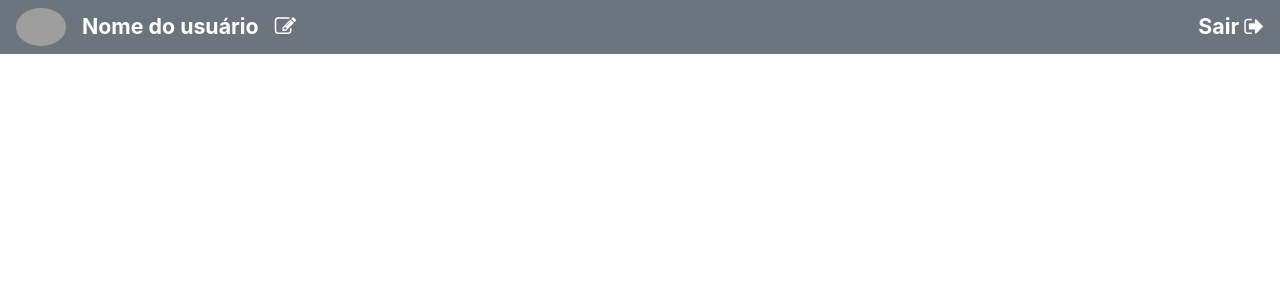
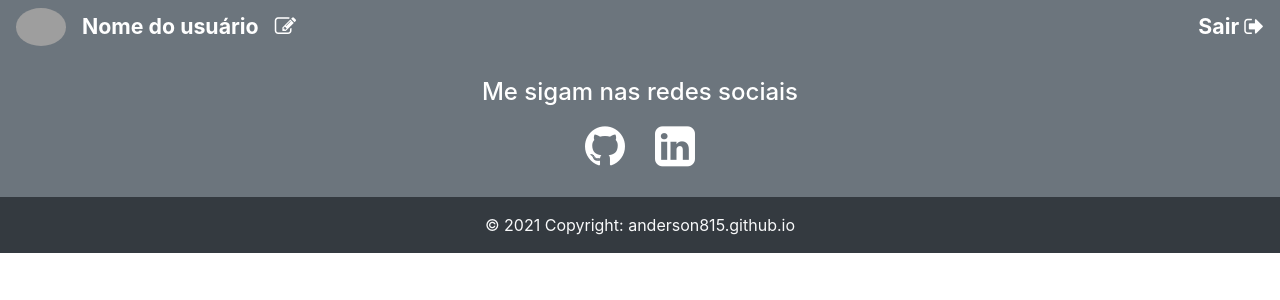
Before and after one commit to Anderson815/Blog_Pessoal_-_Front, an Angular app: page / in a window 1280 px wide. Shown: the top 300 px of the page. Built offline with nearby package versions, Linux system fonts and the light colour scheme; grey boxes are pictures that could not be loaded.

Commit message:
feat: criado o componente de rodapé

```diff
--- a/src/app/app.component.html
+++ b/src/app/app.component.html
@@ -1 +1,2 @@
 <app-menu></app-menu>
+<app-rodape></app-rodape>
--- a/src/app/rodape/rodape.component.css
+++ b/src/app/rodape/rodape.component.css
@@ -0,0 +1,24 @@
+ul.social-network{
+    list-style: none;
+    padding: 0;
+}
+
+ul.social-network li{
+    display: inline;
+    margin: 0;
+    padding: 5px;
+}
+
+.fa{
+    font-size: 35pt;
+    color: white;
+    padding: 10px;
+}
+
+.fa-linkedin-square:hover{
+    color: #0072b1;
+}
+
+.fa-github:hover{
+    color: rgb(75, 17, 168);
+}
--- a/src/app/rodape/rodape.component.html
+++ b/src/app/rodape/rodape.component.html
@@ -1 +1,33 @@
-<p>rodape works!</p>
+<footer class="page-footer font-small bg-secondary pt-4">
+
+    <div class="container">
+        <div class="row">
+            <div class="col-md-12 d-flex justify-content-center">
+                <h4 class="text-white">Me sigam nas redes sociais</h4>
+            </div>
+        </div>
+
+        <div class="row">
+            <div class="col-md-12 d-flex justify-content-center">
+                <ul class="social-network">
+                    <li>
+                        <a href="https://github.com/Anderson815" target="_blank" class="icoGithub">
+                            <i class="fa fa-github" aria-hidden="true"></i>
+                        </a>
+                    </li>
+
+                    <li>
+                        <a href="https://www.linkedin.com/in/anderson-correia/" target="_blank" class="icoLinkedin">
+                            <i class="fa fa-linkedin-square" aria-hidden="true"></i>
+                        </a>
+                    </li>
+                </ul>
+            </div>
+        </div>
+    </div>
+
+    <div class="footer-copyright bg-dark text-center py-3">
+        <span class="text-light">&#169; 2021 Copyright: </span>
+        <a href="https://anderson815.github.io/portfolio/" target="_blank" class="text-light">anderson815.github.io</a>
+    </div>
+</footer>
```
